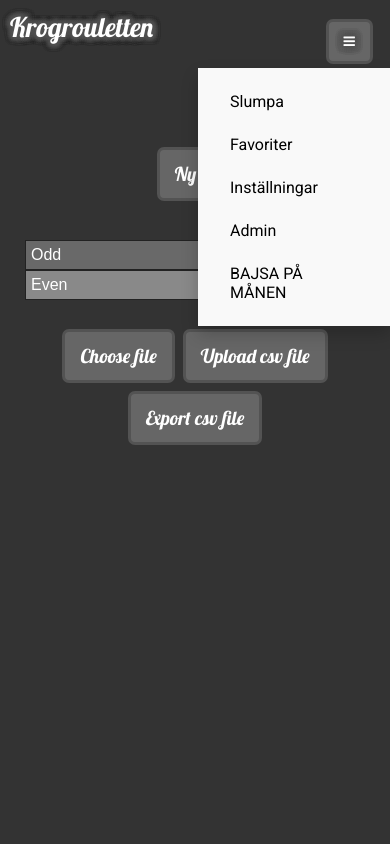
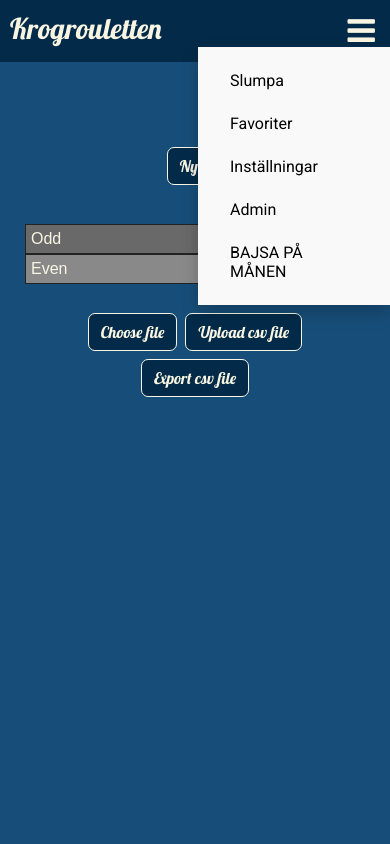
Before and after one commit to seppaleinen/krog-rouletten, a Flask app: page /admin in a window 390 px wide, after a click that opens the changed part. Run offline with Flask 2, Linux system fonts and the light colour scheme; data that the repository does not hold is empty; some libraries are stand-ins or nearby versions.

Commit message:
Redesign
tog bort effekten då den störde uppritandet tills jag hittat en fix. Nu
endast anpassad till mobiler.

```diff
--- a/frontend/webapp/src/main/webapp/application/static/css/main.css
+++ b/frontend/webapp/src/main/webapp/application/static/css/main.css
@@ -1,27 +1,21 @@
+		html{
+		height: 100%
+		}
 		body {
-        background-color: #333333;
-        color: white;
+        background-color: #174e79;
+        color: #f8f5e3;
         font-family: 'Roboto', sans-serif;
         padding:0;
         margin:0px;
 		overflow-x:hidden;
+		height: 100%
         }
-		@media screen and (max-width: 480px) {
-		.logo {
-        font-size:170% !important;
-		}
-		.slumpa_button {
-		font-size:170%!important;
-		}
-		.star_button {
-		font-size:60%!important;
-		}
-		.logobtn {
-		font-size: 100% !important;
-		}
+		#holder{
+		min-height: 100%;
+		position:relative;
 		}
 		a {
-		color: white;
+		color: #f8f5e3;
 		text-decoration: none;
 		}
 		.admin_input{
@@ -30,6 +24,10 @@
 		}
 		.admin_form{
 		float:left;
+		}
+		.admin_button{
+		font-size:100%;
+		cursor: pointer;
 		}
 		.odd{
 		background:#696969;
@@ -47,6 +45,7 @@
 		}
 		.edit_button{
 		float:right;
+		cursor: pointer;
 		}
 		.adress a {
 		color: #999999;
@@ -55,6 +54,7 @@
 		.namn{
 		font-weight: 400;
 		font-size:200%;
+		text-align:center !important;
 		}
 		.adress{
 		font-weight: 400;
@@ -68,28 +68,37 @@
 		text-align:left;
 		}
         .logo{
-        font-family: 'Lobster', sans-serif;
         font-weight: 400;
-        font-size:340%;
+        font-size:180%;
 
         }
+		.logo_bg {
+		height:*;
+		width:100%;
+		position:fixed;
+		top:0;
+		border:0px;
+		background-color: #032b49;
+		z-index: 2;
+		}
         .logobtn{
         font-weight: 400;
-        font-size:170%;
+        font-size:150%;
         }
         .lobster{
         font-family: 'Lobster', sans-serif;
         }
         .button {
-        background-color: #666666;
-        border: 3px solid #535353;
+        background-color: #032b49;
+        border: 1px solid #f8f5e3;
         border-radius:7px;
-        color: white;
-        padding: 12px 15px;
+        color: #f8f5e3;
+        padding: 8px 12px;
         text-align: center;
         display: inline-block;
         margin: 4px 2px;
         cursor: pointer;
+		font-size:100% !important;
         }
         .submit_button {
                 background-color: white;
@@ -102,56 +111,42 @@
                 margin: 4px 2px;
                 cursor: pointer;
                 }
-        .star_button {
+
+		.slumpa_button {
+        font-family: 'Lobster', sans-serif;
         font-weight: 400;
         font-size:150%;
-        text-shadow:
-        float:right;
-
-        background-color: #666666;
-        border: 3px solid #535353;
+        background-color: #174e79;
+        border: 1px solid #f8f5e3;
         border-radius:7px;
-        color: white;
-        padding: 17px 18px;
-        text-align: center;
-        display: inline-block;
-        cursor: pointer;
-        }
-        .slumpa_button {
-        font-family: 'Lobster', sans-serif;
-        font-weight: 400;
-        font-size:260%;
-        float left;
-
-        background-color: #666666;
-        border: 3px solid #535353;
-        border-radius:7px;
-        color: white;
+        color: #f8f5e3;
         padding: 5px 25px;
         text-align: center;
         display: inline-block;
-        cursor: pointer;
+		cursor: pointer;
         }
+		.slumpa_div{
+		position:fixed;
+		bottom:0;
+		text-align:center;
+		width:100%;
+		float:left;
+		padding:0;
+		height: 62px;
+		}
+		.slumpa_div_inner{
+		align:center;
+		text-align:center;
+		width:100%;
+		vertical-align: bottom;
+		background-color: #032b49;
+		}
+
         .dropdown {
         position: relative;
         display: inline-block;
         float:right;
 
-        }
-        .shadow{
-        text-shadow:
-        -1px -1px 6px #535353,
-        1px -1px 6px #535353,
-        -1px 1px 6px #535353,
-        1px 1px 6px #535353,
-        -1px -1px 6px #535353,
-        1px -1px 6px #535353,
-        -1px 1px 6px #535353,
-        1px 1px 6px #535353,
-        -1px -1px 6px #535353,
-        1px -1px 6px #535353,
-        -1px 1px 6px #535353,
-        1px 1px 6px #535353;
         }
 
         .dropdown-content {
--- a/frontend/webapp/src/main/webapp/application/templates/admin.html
+++ b/frontend/webapp/src/main/webapp/application/templates/admin.html
@@ -19,9 +19,9 @@
 {%- endmacro %}
 
 <!--Start av header kan flyttas om till en egen header.html-->
-<div style="height:*; width:100%; position:fixed; top:0; border:0px; background-color: #333333;z-index: 2;">
+<div class="logo_bg">
     <div class="dropdown" style="padding:15px;" >
-        <a href="#dc"><button class="button shadow"><i class="fa fa-bars fa-2x logobtn"></i></button></a>
+        <a href="#dc"><i class="fa fa-bars fa-2x logobtn"></i></a>
         <div id="dc" class="dropdown-content">
             <a href="/">Slumpa</a>
             <a href="fav.html">Favoriter</a>
@@ -31,7 +31,7 @@
         </div>
     </div>
 
-    <div style="text-align:center; float:left; vertical-align: center; padding:10px;" class="logo shadow">Krogrouletten</div>
+    <div style="text-align:center; float:left; vertical-align: center; padding:10px;" class="logo lobster">Krogrouletten</div>
 </div>
 
 <br/><br/><br/><br/><br/><br/><br/>
@@ -82,8 +82,8 @@
                         <input type="text" name="iframe_lank" value={{ krog.iframe_lank }}>&nbsp;
                     </div>
                 </div>
-                <input type="submit" class="lobster" name="update" style="font-size:120%;" value="Update"/>
-                <input type="submit" class="lobster" name="delete" style="font-size:120%;" value="Delete"/>
+                <input type="submit" class="admin_button lobster" name="update" value="Update"/>
+                <input type="submit" class="admin_button lobster" name="delete" value="Delete"/>
                 <br/>
             </form>
         </div>
```
Also changed, not shown: frontend/webapp/src/main/webapp/application/templates/index.html (+17 -19 lines).
